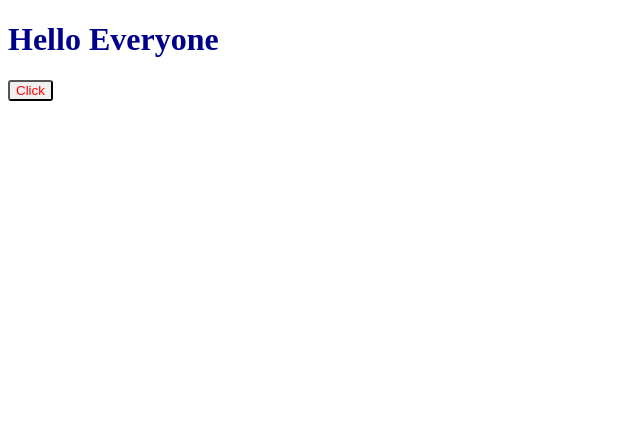
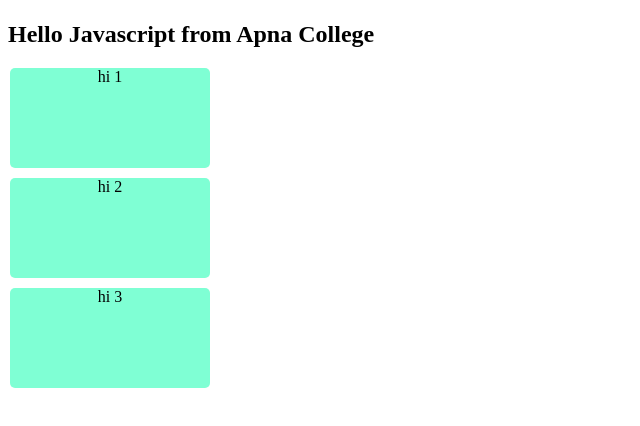
Before and after one commit to vinyyyyyyya/Javascript_learning, a plain HTML site: page index.html in a window 1280 px wide. Shown: the whole page, without its empty margins (0-640 px from the left). Drawn offline with Linux system fonts and the light colour scheme.

Commit message:
dom 1 done

```diff
--- a/Dom.js
+++ b/Dom.js
@@ -1,3 +1,8 @@
-// Document object model
-console.log("hello");
-window.console.log(window);
+// Document object mode
+document.getElementById('header2').append(" "+"from Apna College")
+let divs=document.querySelectorAll('.box');
+let i=1;
+for (const div of divs) {
+  div.innerText=`hi ${i}`
+  i++;
+}
--- a/index.html
+++ b/index.html
@@ -3,12 +3,15 @@
   <head>
     <meta charset="UTF-8" />
     <meta name="viewport" content="width=device-width, initial-scale=1.0" />
-    <link rel="stylesheet" href="style.css">
+    <link rel="stylesheet" href="style.css" />
     <title>JS Learning</title>
   </head>
   <body>
-    <h1>Hello Everyone</h1>
-    <button>Click</button>
+    <h1 id="header"></h1>
+    <h2 id="header2">Hello Javascript</h2>
+      <div class="box">1</div>
+      <div class="box">2</div>
+      <div class="box">3</div>
     <script src="Dom.js"></script>
   </body>
 </html>
--- a/style.css
+++ b/style.css
@@ -1,7 +1,18 @@
-button{
-    color: red;
-    border-radius: 3px;
+button {
+  color: red;
+  border-radius: 3px;
 }
-h1{
-    color: darkblue;
+h1 {
+  color: darkblue;
+  font-weight: 100;
 }
+.box{
+    height: 100px;
+    width: 200px;
+    border: 9px;
+    border-radius: 5px;
+    text-align: center;
+    margin: 2px;
+    margin-top: 10px;
+    background-color: aquamarine;
+}
```
